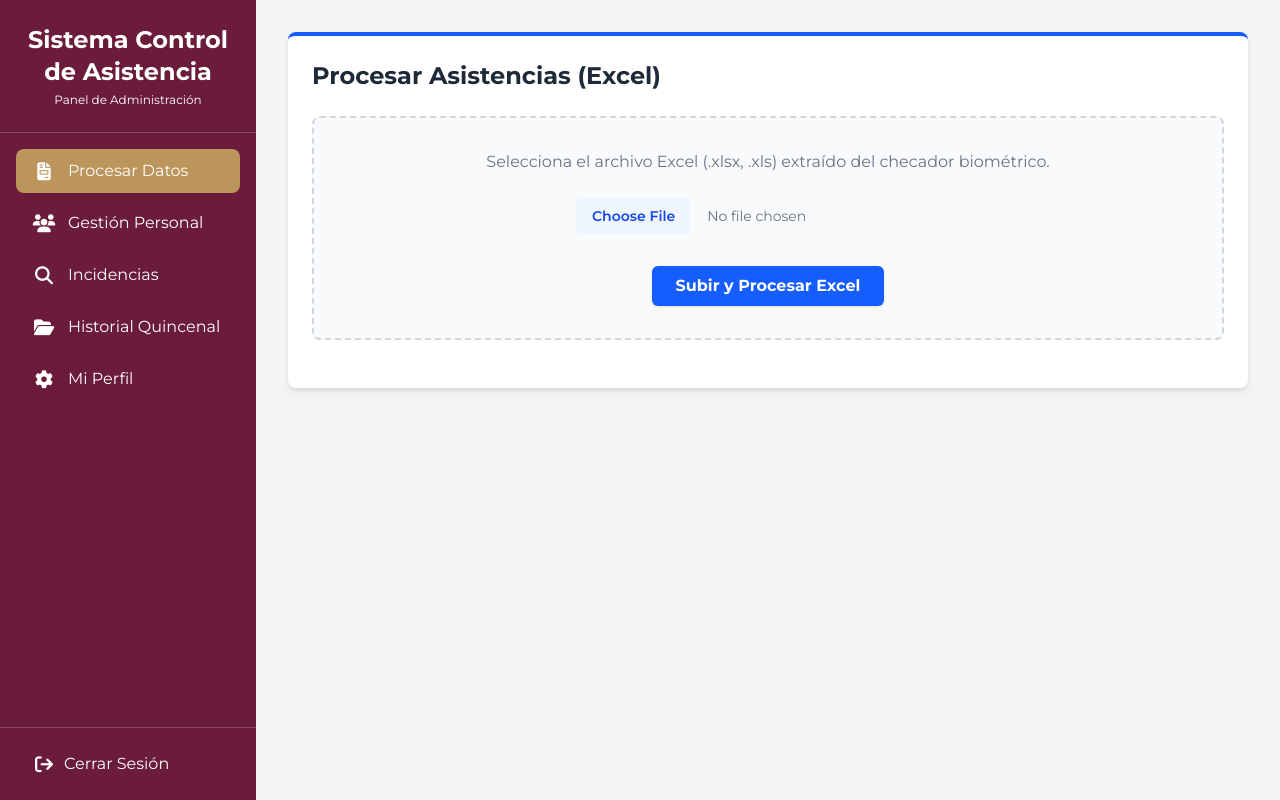
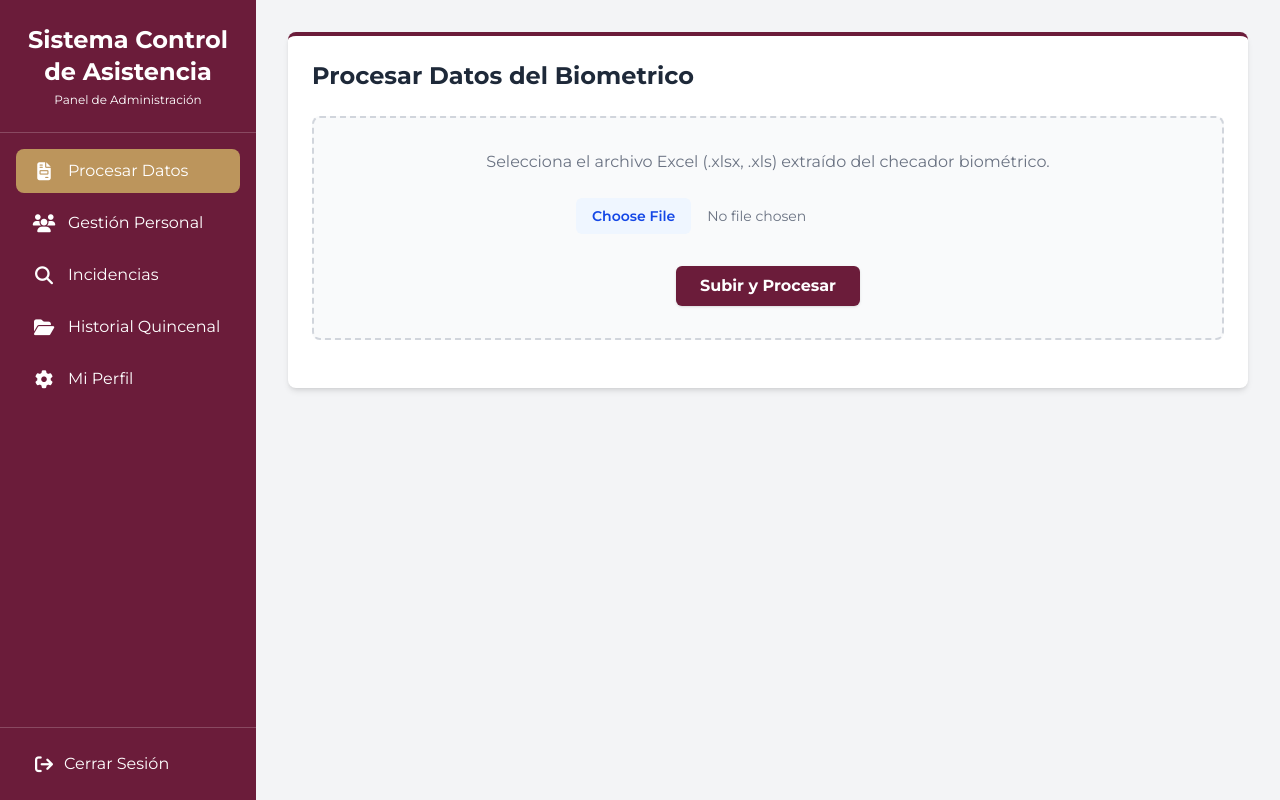
Before and after one commit to JessyMpl/sistema-RH, a Vue app in the folder frontend/: page /panel in a window 1280 px wide. Built offline with nearby package versions, Linux system fonts and the light colour scheme.

Commit message:
mejoras visuales en sidevar y en procesar datos

```diff
--- a/frontend/src/components/SidebarRH.vue
+++ b/frontend/src/components/SidebarRH.vue
@@ -21,7 +21,7 @@ const cerrarSesion = () => {
   <aside class="w-64 bg-inst-primario text-white flex flex-col min-h-screen">
     <div class="p-6 text-center border-b border-white/20">
       <h2 class="text-2xl font-bold text-white">Sistema Control de Asistencia</h2>
-      <p class="text-xs text-white mt-1">Panel de Administración</p>
+      <p class="text-xs text-white mt-1 ">Panel de Administración</p>
     </div>
 
    <nav class="flex-1 p-4 space-y-2">
@@ -57,9 +57,9 @@ const cerrarSesion = () => {
     </nav>
 
     <div class="p-4 border-t border-white/20">
-      <button @click="cerrarSesion" class="w-full flex items-center px-4 py-2 text-white hover:bg-inst-secundario hover:text-white rounded-lg transition">
+      <button @click="cerrarSesion" class="w-full flex items-center px-4 py-2 text-white rounded-lg transition">
         <i class="fa-solid fa-arrow-right-from-bracket w-6 text-center mr-2 text-lg"></i>
-        <span>Cerrar Sesión</span>
+        <span class="hover:underline ">Cerrar Sesión</span>
       </button>
     </div>
   </aside>
--- a/frontend/src/views/PanelView.vue
+++ b/frontend/src/views/PanelView.vue
@@ -176,8 +176,8 @@ const getDia = (fechaString) => {
 
     <main class="flex-1 p-8 overflow-y-auto">
 
-      <div v-if="vistaActiva === 'reporte'" class="bg-white rounded-lg shadow-md p-6 border-t-4 border-blue-600">
-        <h1 class="text-2xl font-bold text-gray-800 mb-6">Procesar Asistencias (Excel)</h1>
+      <div v-if="vistaActiva === 'reporte'" class="bg-white rounded-lg shadow-md p-6 border-t-4 border-inst-primario">
+        <h1 class="text-2xl font-bold text-gray-800 mb-6">Procesar Datos del Biometrico</h1>
 
         <div class="border-2 border-dashed border-gray-300 rounded-lg p-8 text-center bg-gray-50 mb-6">
           <p class="text-gray-500 mb-6">Selecciona el archivo Excel (.xlsx, .xls) extraído del checador biométrico.</p>
@@ -186,8 +186,8 @@ const getDia = (fechaString) => {
               class="block w-full max-w-sm text-sm text-gray-500 file:mr-4 file:py-2 file:px-4 file:rounded-md file:border-0 file:text-sm file:font-semibold file:bg-blue-50 file:text-blue-700 hover:file:bg-blue-100 cursor-pointer"
             />
             <button @click="subirExcel" :disabled="estaSubiendo"
-              class="mt-4 bg-blue-600 hover:bg-blue-700 disabled:bg-blue-400 text-white font-bold py-2 px-6 rounded-md shadow-sm transition">
-              {{ estaSubiendo ? 'Procesando...' : 'Subir y Procesar Excel' }}
+              class="mt-4 bg-inst-primario hover:bg-inst-secundario disabled:bg-blue-400 text-white font-bold py-2 px-6 rounded-md shadow-sm transition">
+              {{ estaSubiendo ? 'Procesando...' : 'Subir y Procesar ' }}
             </button>
           </div>
           <p v-if="mensajeStatus" class="mt-4 font-medium" :class="{'text-green-600': mensajeStatus.includes('✅'), 'text-red-600': mensajeStatus.includes('❌') || mensajeStatus.includes('⚠️'), 'text-blue-600': mensajeStatus.includes('⏳')}">
```
